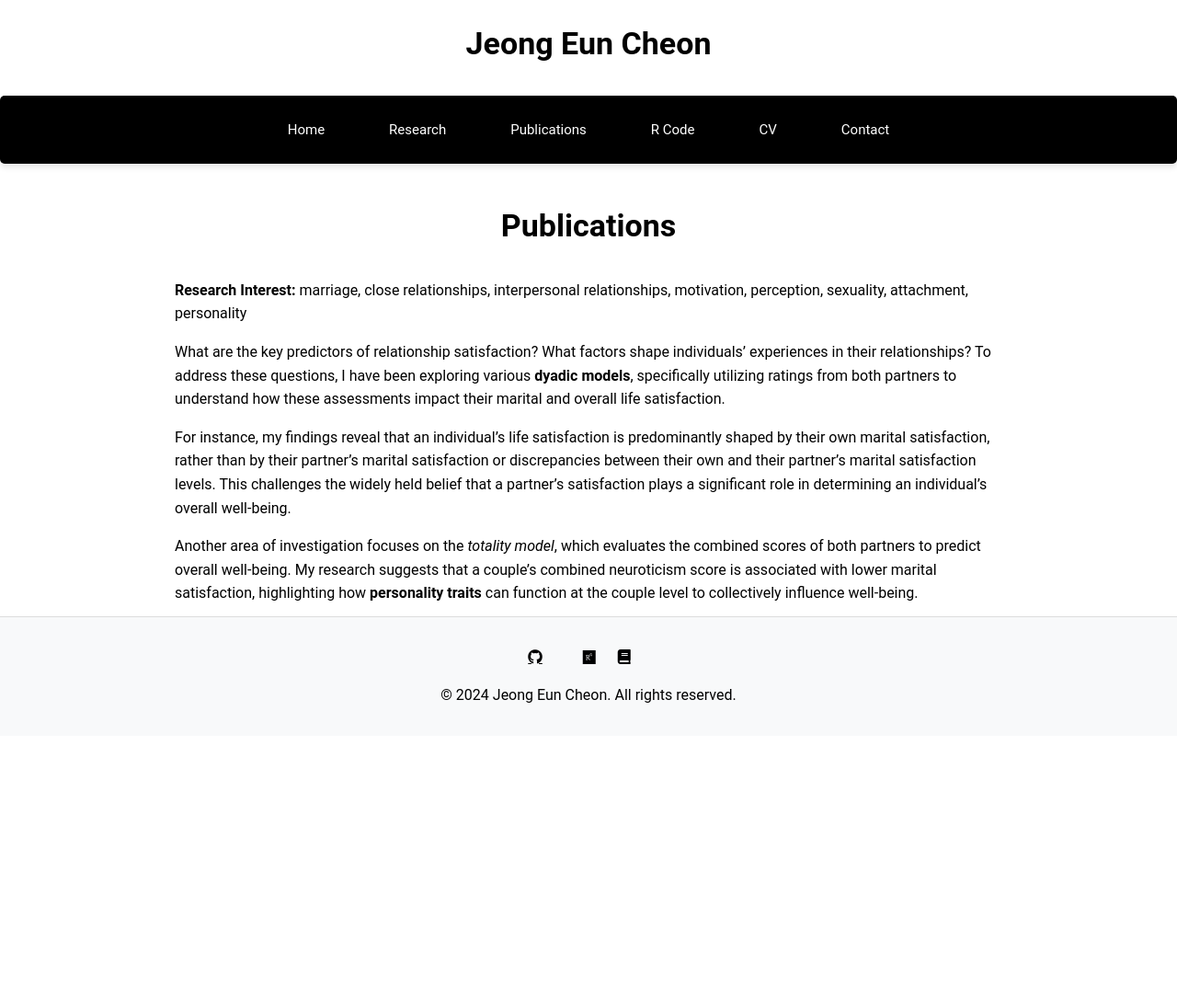
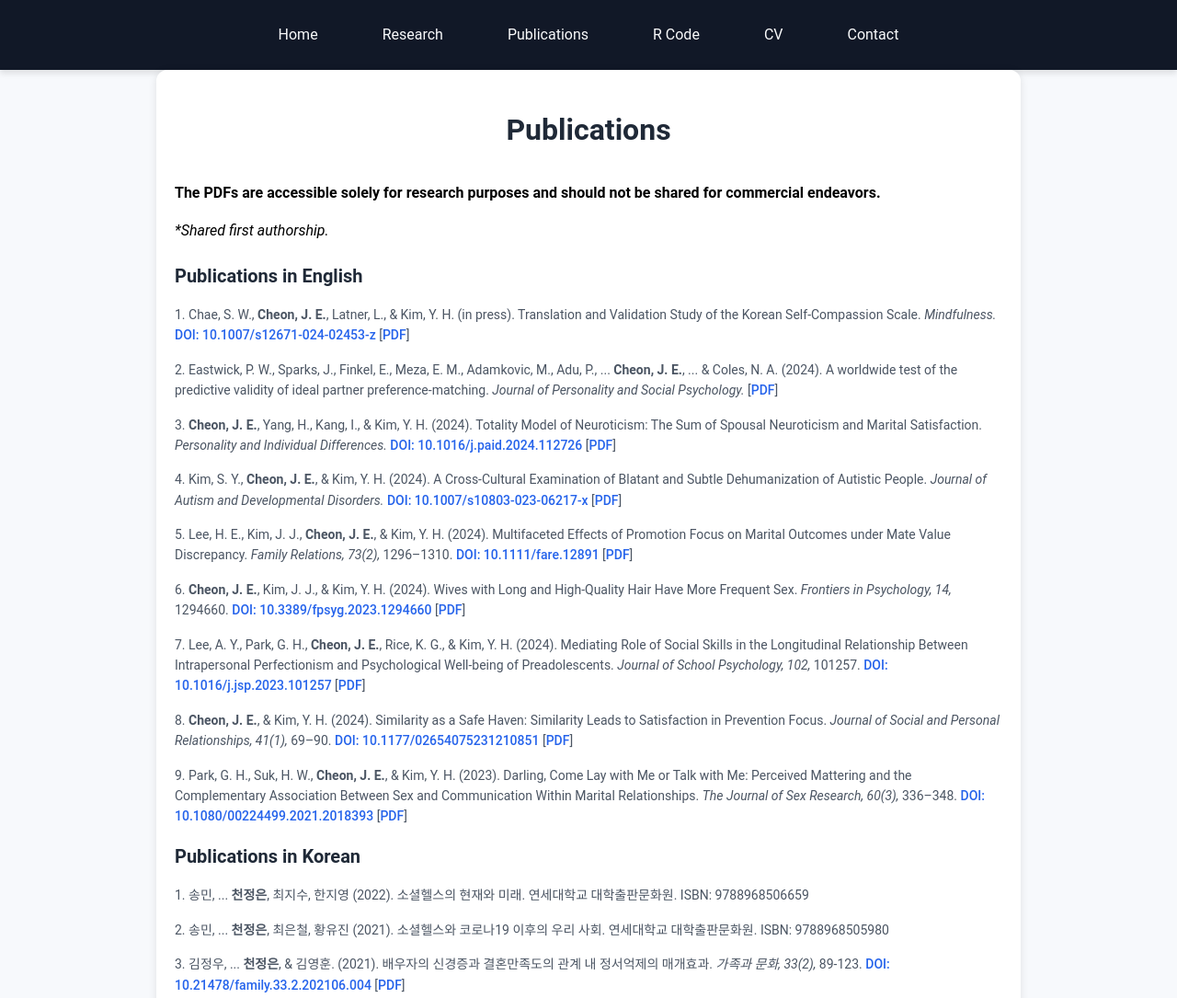
Before and after one commit to cheon-je/Blog, a plain HTML site: page publications.html in a window 1280 px wide. Shown: the top 1085 px of the page at 92% size. Before the commit the page ends 812 px from the top, so only its background shows below. Drawn offline with Linux system fonts and the light colour scheme; some icons are missing.

Commit message:
파일 추가

```diff
--- a/publications.html
+++ b/publications.html
@@ -4,23 +4,23 @@
 <head>
     <meta charset="UTF-8">
     <meta name="viewport" content="width=device-width, initial-scale=1.0">
-    <title>Research - Jeong Eun Cheon</title>
+    <title>Publications - Jeong Eun Cheon</title>
     <link rel="stylesheet" href="https://cdnjs.cloudflare.com/ajax/libs/font-awesome/4.7.0/css/font-awesome.min.css">
     <link rel="stylesheet" href="https://use.fontawesome.com/releases/v5.8.1/css/all.css" integrity="sha384-50oBUHEmvpQ+1lW4y57PTFmhCaXp0ML5d60M1M7uH2+nqUivzIebhndOJK28anvf" crossorigin="anonymous">
-    <link rel="stylesheet" href="https://cdn.rawgit.com/jpswalsh/academicons/master/css/academicons.min.css">
     <style>
         body {
             font-family: 'Roboto', Arial, sans-serif;
             margin: 0;
             padding: 0;
+            background-color: #f7f9fc;
             line-height: 1.6;
         }
 
         h1.title {
             text-align: center;
-            font-size: 34px;
-            font-weight: bold;
-            color: black;
+            font-size: 32px;
+            font-weight: 600;
+            color: #1f2937;
             margin-top: 20px;
             margin-bottom: 30px;
         }
@@ -29,16 +29,15 @@
             display: flex;
             justify-content: center;
             align-items: center;
-            background-color: black;
+            background-color: #111827;
             padding: 15px 0;
-            border-radius: 5px;
             box-shadow: 0 4px 6px rgba(0, 0, 0, 0.1);
         }
 
         .navbar .nav-link {
             text-decoration: none;
-            font-size: 15px;
-            color: white;
+            font-size: 16px;
+            color: #f9fafb;
             margin: 0 20px;
             padding: 10px 15px;
             border-radius: 5px;
@@ -46,52 +45,113 @@
         }
 
         .navbar .nav-link:hover {
-            color: black;
-            background-color: white;
+            color: #111827;
+            background-color: #f9fafb;
         }
 
         .content-container {
             max-width: 900px;
             margin: 0 auto;
             padding: 20px;
-            text-align: left;
+            background-color: #ffffff;
+            border-radius: 12px;
+            box-shadow: 0 2px 10px rgba(0, 0, 0, 0.1);
+        }
+
+        .publications-list {
+            margin-top: 20px;
+        }
+
+        .publications-list h2 {
+            font-size: 20px;
+            color: #1f2937;
+            margin-bottom: 15px;
+        }
+
+        .publications-list p {
+            margin-bottom: 15px;
+            font-size: 14px;
+            color: #4b5563;
+        }
+
+        .publications-list a {
+            color: #2563eb;
+            text-decoration: none;
+            font-weight: 500;
+        }
+
+        .publications-list a:hover {
+            text-decoration: underline;
         }
 
         footer {
-            position: fixed;
-            bottom: 0;
-            left: 0;
-            width: 100%;
             text-align: center;
-            background-color: #f8f9fa;
-            padding: 15px 0;
-            border-top: 1px solid #ddd;
+            background-color: #111827;
+            color: #f9fafb;
+            padding: 20px 0;
+            margin-top: 40px;
         }
 
         footer .icon {
             margin: 0 10px;
-            color: black;
+            color: #f9fafb;
             transition: color 0.3s ease;
         }
 
         footer .icon:hover {
-            color: #007bff;
+            color: #60a5fa;
         }
     </style>
 </head>
 
 <body>
     <!-- Navbar -->
-    <div id="navbar-container"></div>
+    <div class="navbar">
+        <a href="index.html" class="nav-link">Home</a>
+        <a href="research.html" class="nav-link">Research</a>
+        <a href="publications.html" class="nav-link">Publications</a>
+        <a href="rcode.html" class="nav-link">R Code</a>
+        <a href="cv.html" class="nav-link">CV</a>
+        <a href="contact.html" class="nav-link">Contact</a>
+    </div>
 
-    <!-- Research Content -->
+    <!-- Publications Content -->
     <div class="content-container">
         <h1 class="title">Publications</h1>
-        <p><strong>Research Interest:</strong> marriage, close relationships, interpersonal relationships, motivation, perception, sexuality, attachment, personality</p>
-        <p>What are the key predictors of relationship satisfaction? What factors shape individuals’ experiences in their relationships? To address these questions, I have been exploring various <strong>dyadic models</strong>, specifically utilizing ratings from both partners to understand how these assessments impact their marital and overall life satisfaction.</p>
-        <p>For instance, my findings reveal that an individual’s life satisfaction is predominantly shaped by their own marital satisfaction, rather than by their partner’s marital satisfaction or discrepancies between their own and their partner’s marital satisfaction levels. This challenges the widely held belief that a partner’s satisfaction plays a significant role in determining an individual’s overall well-being.</p>
-        <p>Another area of investigation focuses on the <em>totality model</em>, which evaluates the combined scores of both partners to predict overall well-being. My research suggests that a couple’s combined neuroticism score is associated with lower marital satisfaction, highlighting how <strong>personality traits</strong> can function at the couple level to collectively influence well-being.</p>
-        <p>Currently, I am investigating the differential impacts of factors such as <strong>attachment styles</strong>, <strong>sexual desire</strong>, <strong>agency</strong>, and <strong>communion</strong> on how individuals evaluate their relationships. I aim to extend this research beyond intimate relationships to explore broader relational dynamics, offering insights into the complexities of human connection. Through this work, I seek to contribute to a deeper understanding of how relationships influence well-being across diverse contexts.</p>
+
+        <p><strong>The PDFs are accessible solely for research purposes and should not be shared for commercial endeavors.</strong></p>
+        <div style="font-style: italic;">*Shared first authorship.</div>
+
+        <div class="publications-list">
+            <h2>Publications in English</h2>
+
+            <p>1. Chae, S. W., <strong>Cheon, J. E.</strong>, Latner, L., & Kim, Y. H. (in press). Translation and Validation Study of the Korean Self-Compassion Scale. <em>Mindfulness.</em> <a href="https://doi.org/10.1007/s12671-024-02453-z" target="_blank">DOI: 10.1007/s12671-024-02453-z</a> [<a href="manuscripts/2021_emotionsuppression.pdf">PDF</a>]</p>
+
+            <p>2. Eastwick, P. W., Sparks, J., Finkel, E., Meza, E. M., Adamkovic, M., Adu, P., ... <strong>Cheon, J. E.</strong>, ... & Coles, N. A. (2024). A worldwide test of the predictive validity of ideal partner preference-matching. <em>Journal of Personality and Social Psychology.</em> [<a href="manuscripts/2024_Preference_matching_JPSP.pdf">PDF</a>]</p>
+
+            <p>3. <strong>Cheon, J. E.</strong>, Yang, H., Kang, I., & Kim, Y. H. (2024). Totality Model of Neuroticism: The Sum of Spousal Neuroticism and Marital Satisfaction. <em>Personality and Individual Differences.</em> <a href="https://doi.org/10.1016/j.paid.2024.112726" target="_blank">DOI: 10.1016/j.paid.2024.112726</a> [<a href="manuscripts/2024_PAID_totality.pdf">PDF</a>]</p>
+
+            <p>4. Kim, S. Y., <strong>Cheon, J. E.</strong>, & Kim, Y. H. (2024). A Cross-Cultural Examination of Blatant and Subtle Dehumanization of Autistic People. <em>Journal of Autism and Developmental Disorders.</em> <a href="https://doi.org/10.1007/s10803-023-06217-x" target="_blank">DOI: 10.1007/s10803-023-06217-x</a> [<a href="manuscripts/2024_autism_dehumanization.pdf">PDF</a>]</p>
+
+            <p>5. Lee, H. E., Kim, J. J., <strong>Cheon, J. E.</strong>, & Kim, Y. H. (2024). Multifaceted Effects of Promotion Focus on Marital Outcomes under Mate Value Discrepancy. <em>Family Relations, 73(2),</em> 1296–1310. <a href="https://doi.org/10.1111/fare.12891" target="_blank">DOI: 10.1111/fare.12891</a> [<a href="manuscripts/2024_promotion.pdf">PDF</a>]</p>
+
+            <p>6. <strong>Cheon, J. E.</strong>, Kim, J. J., & Kim, Y. H. (2024). Wives with Long and High-Quality Hair Have More Frequent Sex. <em>Frontiers in Psychology, 14,</em> 1294660. <a href="https://doi.org/10.3389/fpsyg.2023.1294660" target="_blank">DOI: 10.3389/fpsyg.2023.1294660</a> [<a href="manuscripts/2024_hair.pdf">PDF</a>]</p>
+
+            <p>7. Lee, A. Y., Park, G. H., <strong>Cheon, J. E.</strong>, Rice, K. G., & Kim, Y. H. (2024). Mediating Role of Social Skills in the Longitudinal Relationship Between Intrapersonal Perfectionism and Psychological Well-being of Preadolescents. <em>Journal of School Psychology, 102,</em> 101257. <a href="https://doi.org/10.1016/j.jsp.2023.101257" target="_blank">DOI: 10.1016/j.jsp.2023.101257</a> [<a href="manuscripts/2024_perfectionism.pdf">PDF</a>]</p>
+
+            <p>8. <strong>Cheon, J. E.</strong>, & Kim, Y. H. (2024). Similarity as a Safe Haven: Similarity Leads to Satisfaction in Prevention Focus. <em>Journal of Social and Personal Relationships, 41(1),</em> 69–90. <a href="https://doi.org/10.1177/02654075231210851" target="_blank">DOI: 10.1177/02654075231210851</a> [<a href="manuscripts/2024_similarity.pdf">PDF</a>]</p>
+
+            <p>9. Park, G. H., Suk, H. W., <strong>Cheon, J. E.</strong>, & Kim, Y. H. (2023). Darling, Come Lay with Me or Talk with Me: Perceived Mattering and the Complementary Association Between Sex and Communication Within Marital Relationships. <em>The Journal of Sex Research, 60(3),</em> 336–348. <a href="https://doi.org/10.1080/00224499.2021.2018393" target="_blank">DOI: 10.1080/00224499.2021.2018393</a> [<a href="manuscripts/2023_JSR_sexcomm.pdf">PDF</a>]</p>
+            <!-- Add the remaining publications here -->
+
+            <h2>Publications in Korean</h2>
+
+            <p>1. 송민, ... <strong>천정은</strong>, 최지수, 한지영 (2022). 소셜헬스의 현재와 미래. 연세대학교 대학출판문화원. ISBN: 9788968506659</p>
+
+            <p>2. 송민, ... <strong>천정은</strong>, 최은철, 황유진 (2021). 소셜헬스와 코로나19 이후의 우리 사회. 연세대학교 대학출판문화원. ISBN: 9788968505980</p>
+
+            <p>3. 김정우, ... <strong>천정은</strong>, & 김영훈. (2021). 배우자의 신경증과 결혼만족도의 관계 내 정서억제의 매개효과. <em>가족과 문화, 33(2),</em> 89-123. <a href="https://doi.org/10.21478/family.33.2.202106.004" target="_blank">DOI: 10.21478/family.33.2.202106.004</a> [<a href="manuscripts/2021_emotionsuppression.pdf">PDF</a>]</p>
+        </div>
     </div>
 
     <!-- Footer -->
@@ -105,16 +165,6 @@
         </p>
         <p>&copy; 2024 Jeong Eun Cheon. All rights reserved.</p>
     </footer>
-
-    <script>
-        // Load Navbar from external file
-        fetch('navbar.html')
-            .then(response => response.text())
-            .then(data => {
-                document.getElementById('navbar-container').innerHTML = data;
-            })
-            .catch(error => console.error('Error loading navbar:', error));
-    </script>
 </body>
 
 </html>
```
Also changed, not shown: 13 other files.
